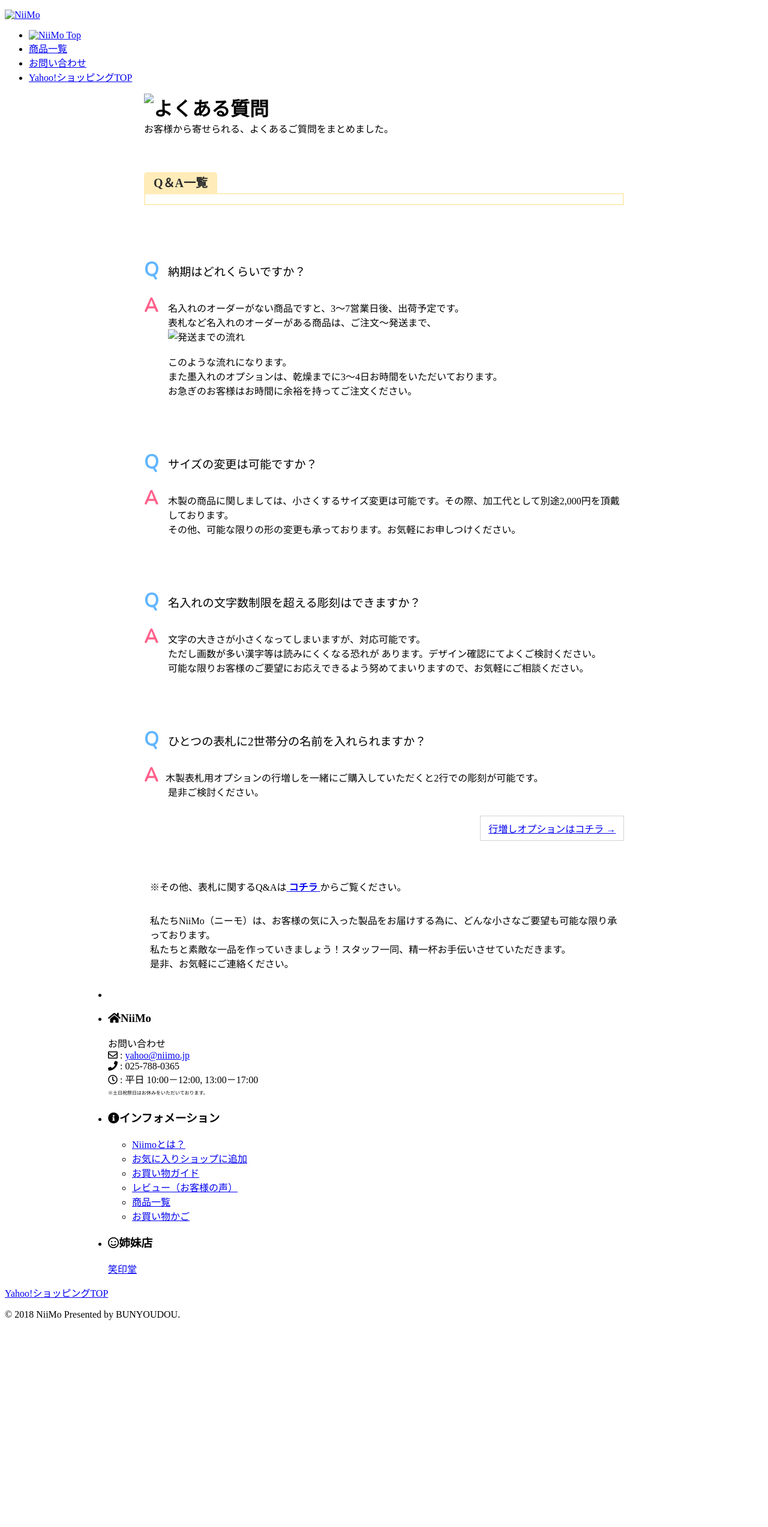
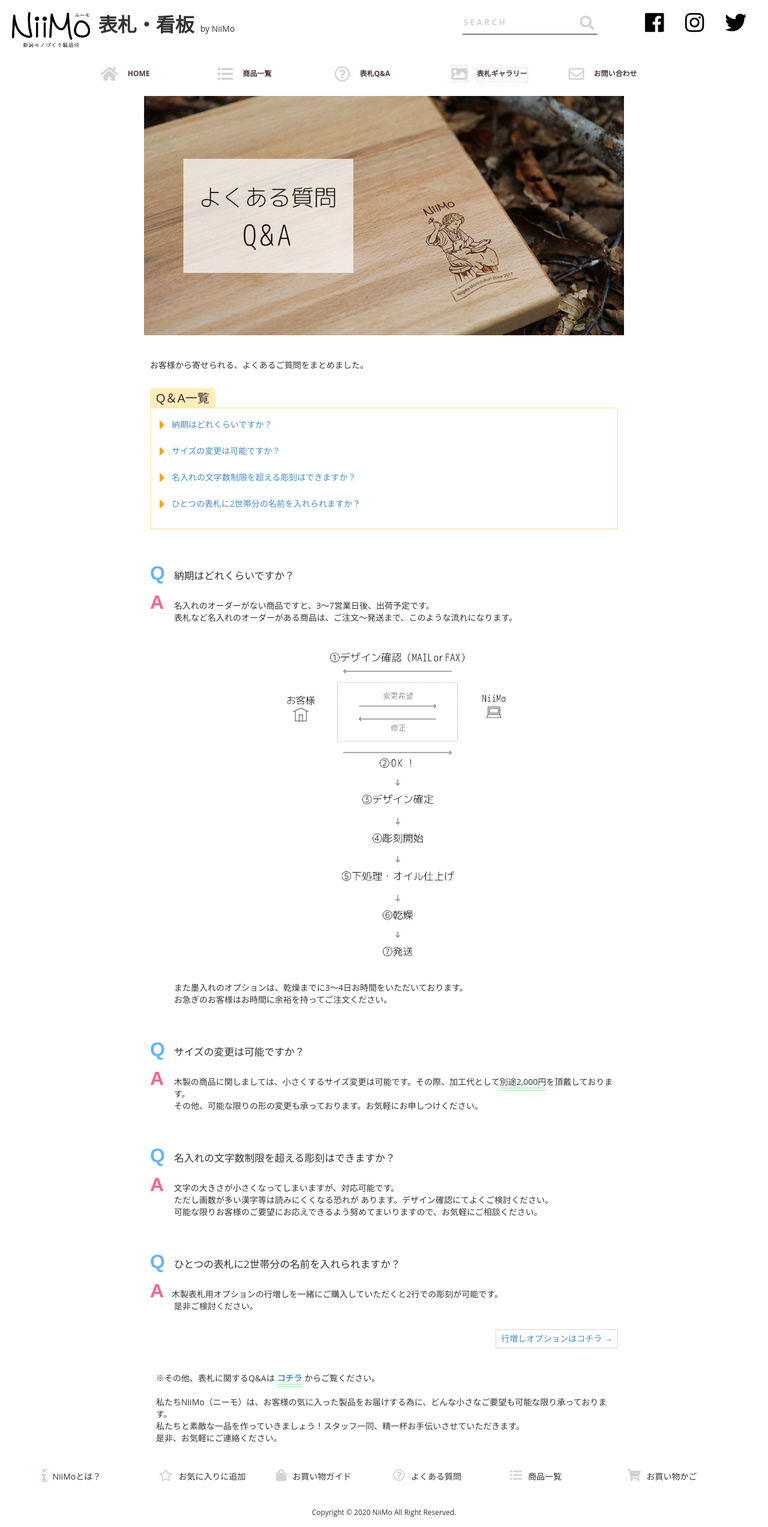
Before and after one commit to takuma-niimo/epnaire-triple, a plain HTML site: page content/question.html in a window 1280 px wide. Shown: the whole page at 60% size. Before the commit the page ends 2217 px from the top, so only its background shows below. Drawn offline with nearby package versions, Linux system fonts and the light colour scheme; some packages are replaced by stand-ins of ours; files that its build step writes are made by us from their sources; a script that the page names is missing.

Commit message:
fix question.

```diff
--- a/content/css/qa.css
+++ b/content/css/qa.css
@@ -169,32 +169,6 @@ small {
     line-height: .8rem;
 }
 
-/* p.left-desc {
-    float: left;
-    width: 60%;
-} */
-
-/* div.right-image {
-    float: right;
-    width: 35%;
-}
-div.right-image>img {
-    width: 100%;
-} */
-
-/* p.right-desc {
-    float: right;
-    width: 60%;
-} */
-
-/* div.left-image {
-    float: left;
-    width: 35%;
-}
-div.left-image>img {
-    width: 100%;
-} */
-
 div.link-to-product {
     text-align: right;
 }
@@ -203,3 +177,7 @@ div.link-to-product a {
     border: 1px solid lightgray;
     padding:.5rem .8rem;
 }
+
+span.under {
+    border-bottom: double 6px #b3f7be;
+}
--- a/content/question.html
+++ b/content/question.html
@@ -2,7 +2,7 @@
 <html lang="ja">
 <head>
 <title>【Yahoo!ショッピング】新潟モノづくり製造所～NiiMo～[よくある質問]</title>
-<link rel="icon" href="index2018/img/cropped-logo-1-32x32.png" sizes="32x32">
+<link rel="icon" href="img/cropped-logo-1-32x32.png" sizes="32x32">
 
 <meta charset="utf-8">
 <meta name="viewport" content="width=device-width, initial-scale=1.0">
@@ -13,54 +13,151 @@
 <meta property="og:title" content="新潟モノづくり製造所～NiiMo～ | よくある質問">
 <meta property="og:type" content="">
 <meta property="og:description" content="">
-<meta property="og:url" content="https://shopping.geocities.jp/niimo/question.html">
-<meta property="og:image" content="https://shopping.geocities.jp/niimo/index2018/img/question-top.png">
+<meta property="og:url" content="#">
+<meta property="og:image" content="#">
 <meta property="og:site_name" content="新潟モノづくり製造所～NiiMo～ | よくある質問">
 
-<!-- css -->
-<link href="index2018/css/reboot.css" rel="stylesheet" type="text/css">
-<link href="index2018/css/common.css" rel="stylesheet" type="text/css">
-<link href="index2018/css/header-menu.css" rel="stylesheet" type="text/css">
-<link href="index2018/css/footer.css" rel="stylesheet" type="text/css">
-<link href="index2018/css/slicknav.css" rel="stylesheet" type="text/css" media="all">
-<link href="index2018/css/qa.css" rel="stylesheet" type="text/css">
-
-  <!-- fonts -->
+<!-- Fontawesome -->
 <link rel="stylesheet" href="https://use.fontawesome.com/releases/v5.3.1/css/all.css" integrity="sha384-mzrmE5qonljUremFsqc01SB46JvROS7bZs3IO2EmfFsd15uHvIt+Y8vEf7N7fWAU" crossorigin="anonymous">
 <link href="https://maxcdn.bootstrapcdn.com/font-awesome/4.7.0/css/font-awesome.min.css" rel="stylesheet" >
-<link href="https://fonts.googleapis.com/css?family=Nunito" rel="stylesheet">
-</head>
+
+<!-- favicon -->
+<link rel="icon" href="../ftpsource/img/favicon.ico" sizes="32x32">
+
+<!-- bootstrap theme -->
+<link rel="stylesheet" href="../ftpsource/theme/white_pro-master/css/bootstrap.min.css">
+
+<!-- my style -->
+<link rel="stylesheet" href="css/qa.css">
+<link rel="stylesheet" href="../ftpsource/css/base.css">
+<link rel="stylesheet" href="../ftpsource/css/top.css">
 
 <body>
-<p class="logo-sp"><a href="#top"><img src="index2018/img/niimo-letter.png" alt="NiiMo"></a></p>
+<!-- navigation for mobile -->
+<nav class="mobile-header navbar navbar-default navbar-fixed-top container hidden-md hidden-lg">
+  <div class="row">
+    <div class="dummy col-xs-3 nopadding"></div>
+    <div class="shoptitle col-xs-4 nopadding">
+      <a href="https://shopping.geocities.jp/ep-naire/">
+        <h1>表札・看板</h1><span>by NiiMo</span>
+      </a>
+    </div>
+    <div class="navbar-sns container col-xs-4 nopadding">
+      <div class="row">
+        <div class="col-xs-4 nopadding">
+          <a href="https://www.facebook.com/niigatamonodukuri/"><i class="fab fa-facebook-f"></i></a>
+        </div>
+        <div class="col-xs-4 nopadding">
+          <a href="https://www.instagram.com/niimo.jp/"><i class="fab fa-instagram"></i></a>
+        </div>
+        <div class="col-xs-4 nopadding">
+          <a href="https://twitter.com/NiiMo_jp/"><i class="fab fa-twitter"></i></a>
+        </div>
+      </div>
+    </div>
+  </div>
+</nav>
 
-<div id="menu">
-  <div class="inner">
-    <ul>
-      <li><a href="https://shopping.geocities.jp/niimo/"><span><img src="index2018/img/niimo-letter.png" alt="NiiMo"> Top</span></a></li>
-      <li><a href="https://store.shopping.yahoo.co.jp/niimo/search.html"><span>商品一覧</span></a></li>
-      <li><a href="https://inform.shopping.yahoo.co.jp/niimo/contact.html"><span>お問い合わせ</span></a></li>
-      <li><a href="https://shopping.yahoo.co.jp/"><span>Yahoo!ショッピングTOP</span></a></li>
-    </ul>
+<!-- navigation for mobile -->
+<div id="navArea" class="mobile-header hidden-md hidden-lg">
+  <nav>
+    <h2>
+      <img src="../ftpsource/img/sp/logo.png" alt="">
+    </h2>
+    <div class="inner">
+      <ul>
+        <li><a href="https://shopping.geocities.jp/ep-naire/"><i class="fas fa-home"></i>HOME</a></li>
+        <li><a href="content/question.html"><i class="far fa-question-circle"></i>表札Q&amp;A</a></li>
+        <li><a href="#"><i class="fas fa-image"></i>表札ギャラリー</a></li>
+        <li><a href="https://shopping.yahoo.co.jp/my/wishlist/add/?store_id=ep-naire&.crumb=EXjl.6IVgpK"><i class="far fa-star"></i>お気に入りショップに登録</a></li>
+        <li><a href="https://store.shopping.yahoo.co.jp/ep-naire/guide.html"><i class="fas fa-shopping-bag"></i>お買い物ガイド</a></li>
+        <li><a href="https://order.shopping.yahoo.co.jp/cgi-bin/cart-form?catalog=ep-naire"><i class="fas fa-shopping-cart"></i>お買い物かご</a></li>
+        <li><a href="https://inform.shopping.yahoo.co.jp/ep-naire/contact.html"><i class="far fa-envelope"></i>お問い合わせ</a></li>
+
+        <li>
+          <div class="searchbox" style="margin-left: 10px;">
+            <div class="search">
+              <form  class="_right" action="https://store.shopping.yahoo.co.jp/ep-naire/search.html" method="get" name="form1" target="_top">
+                <input type="text" placeholder="SEARCH" value="" class="text" name="p">
+                <input type="submit" class="fas" value="&#xf002;">
+              </form>
+            </div>
+          </div>
+        </li>
+      </ul>
+
+      <div class="container sns-sp">
+        <div class="row">
+          <div class="col-xs-4"><a href="https://www.facebook.com/niigatamonodukuri/"><i class="fab fa-facebook-f"></i></a></div>
+          <div class="col-xs-4"><a href="https://www.instagram.com/niimo.jp/"><i class="fab fa-instagram"></i></a></div>
+          <div class="col-xs-4"><a href="https://twitter.com/NiiMo_jp/"><i class="fab fa-twitter"></i></a></div>
+        </div>
+      </div>
+    </div>
+  </nav>
+  <div class="navToggle">
+    <span></span> <span></span> <span></span>
   </div>
+  <div id="navMask"></div>
 </div>
 
-<h1 class="_maxwidth">
-  <img class="pc" src="index2018/img/question-top.png" alt="よくある質問">
-  <img class="sp" src="index2018/img/question-sptop.png" alt="よくある質問">
-</h1>
+<!-- navigation for pc -->
+<div class="whitespace-for-keyvisual-margin hidden-xs hidden-sm"></div>
+<nav class="pc-header navbar-fixed-top hidden-xs hidden-sm">
+  <div class="navbar-1st">
+    <div class="navbar-left">
+      <img src="../ftpsource/img/pc/niimo-logo2.png" alt="">
+      <h1>表札・看板</h1><span>by NiiMo</span>
+    </div>
+    <div class="navbar-right">
+      <div class="searchbox" style="margin-right: 60px;">
+        <div class="search">
+          <form  class="_right" action="https://store.shopping.yahoo.co.jp/ep-naire/search.html" method="get" name="form1" target="_top">
+            <input type="text" placeholder="SEARCH" value="" class="text" name="p">
+            <input type="submit" class="fas" value="&#xf002;">
+          </form>
+        </div>
+      </div>
+      <div class="container sns-pc">
+        <div class="row">
+          <div class="col-md-4"><a href="https://www.facebook.com/niigatamonodukuri/"><i class="fab fa-facebook-f"></i></a></div>
+          <div class="col-md-4"><a href="https://www.instagram.com/niimo.jp/"><i class="fab fa-instagram"></i></a></div>
+          <div class="col-md-4"><a href="https://twitter.com/NiiMo_jp/"><i class="fab fa-twitter"></i></a></div>
+        </div>
+      </div>
+    </div>
+  </div>
+  <div class="navbar-2nd">
+    <div class="container">
+      <div class="row">
+        <div class="col-md-1"></div>
+        <div class="col-md-2"><a href="https://shopping.geocities.jp/ep-naire/"><i class="fas fa-home"></i><p>HOME</p></a></div>
+        <div class="col-md-2"><a href="https://store.shopping.yahoo.co.jp/niimo/search.html"><i class="fas fa-list-ul"></i><p>商品一覧</p></a></div>
+        <div class="col-md-2"><a href="content/question.html"><i class="far fa-question-circle"></i><p>表札Q&amp;A</p></a></div>
+        <div class="col-md-2"><a href="#"><i class="fas fa-image"></i><p>表札ギャラリー</p></a></div>
+        <div class="col-md-2"><a href="https://inform.shopping.yahoo.co.jp/ep-naire/contact.html"><i class="far fa-envelope"></i><p>お問い合わせ</p></a></div>
+        <div class="col-md-1"></div>
+      </div>
+    </div>
+  </div>
+</nav>
+
+<h2 class="_maxwidth">
+  <img class="img-responsive hidden-xs" src="img/question-top.png" alt="よくある質問">
+  <img class="img-responsive hidden-sm hidden-md hidden-lg" src="img/question-sptop.png" alt="よくある質問">
+</h2>
 <p class="_maxwidth first">お客様から寄せられる、よくあるご質問をまとめました。</p>
 
 
 <article class="_maxwidth">
 
-  <div id="toc"><h2>Q＆A一覧</h2></div><script src="index2018/js/qa.js"></script>
+  <div id="toc"><h2>Q＆A一覧</h2></div><script src="js/toc.js"></script>
   <dl class="qa-entry">
     <dt>納期はどれくらいですか？</dt>
     <dd class="answer-text">
       名入れのオーダーがない商品ですと、3～7営業日後、出荷予定です。<br>
-      表札など名入れのオーダーがある商品は、ご注文～発送まで、<br>
-      <div class="block-image"><img src="index2018/img/qa-nouki.jpg" alt="発送までの流れ"></div><br>このような流れになります。<br>
+      表札など名入れのオーダーがある商品は、ご注文～発送まで、このような流れになります。
+      <div class="block-image"><img src="img/qa-nouki.jpg" alt="発送までの流れ" style="display: block; max-width: 400px; margin: 30px auto;"></div>
       また墨入れのオプションは、乾燥までに3～4日お時間をいただいております。<br>
       お急ぎのお客様はお時間に余裕を持ってご注文ください。
     </dd>
@@ -79,7 +176,7 @@
 
     <dt>ひとつの表札に2世帯分の名前を入れられますか？</dt>
     <dd class="answer-text">木製表札用オプションの行増しを一緒にご購入していただくと2行での彫刻が可能です。<br>是非ご検討ください。</dd>
-        <div class="link-to-product right-desc"><a href="https://store.shopping.yahoo.co.jp/niimo/hp-00-01-sign-op.html"><span>行増しオプションはコチラ →</span></a></div>
+        <div class="link-to-product"><a href="https://store.shopping.yahoo.co.jp/niimo/hp-00-01-sign-op.html"><span>行増しオプションはコチラ →</span></a></div>
 
   </dl>
   <p class="_maxwidth first">※その他、表札に関するQ&Aは<a href="https://shopping.geocities.jp/niimo/qa.html"> <span class="under"><b>コチラ</b></span> </a>からご覧ください。</p>
@@ -88,49 +185,85 @@
 </article>
 
 <footer>
-  <div class="container" style="max-width: 1000px; margin: 0 auto;">
-    <ul>
-      <li><img src="index2018/img/logo-white.png" alt=""></li>
+  <div class="footer-sp hidden-md hidden-lg">
+    <a href="#">
+      <div class="footer-part">
+        <i class="fas fa-chevron-right"></i>NiiMoとは？
+      </div>
+    </a>
 
-      <li class="address">
-        <h3><i class="fas fa-home"></i>NiiMo</h3>
-        <p>
-          お問い合わせ<br>
-          <i class="far fa-envelope"></i> : <a href="mailto:yahoo@niimo.jp">yahoo@niimo.jp</a><br>
-          <i class="fas fa-phone"></i> : 025-788-0365<br>
-          <i class="far fa-clock"></i> : 平日 10:00－12:00, 13:00－17:00<br>
-          <small>※土日祝祭日はお休みをいただいております。</small></p>
-      </li>
+    <a href="https://shopping.yahoo.co.jp/my/wishlist/add/?store_id=ep-naire&.crumb=EXjl.6IVgpK">
+      <div class="footer-part">
+        <i class="fas fa-chevron-right"></i>お気に入りショップに追加
+      </div>
+    </a>
 
-      <li class="info">
-        <h3><i class="fas fa-info-circle"></i>インフォメーション</h3>
-        <ul>
-          <li><a href="https://store.shopping.yahoo.co.jp/niimo/info.html">Niimoとは？</a></li>
-          <li><a href="https://shopping.yahoo.co.jp/my/wishlist/add/?store_id=niimo&.crumb=SwZ749gJYdk">お気に入りショップに追加</a></li>
-          <li><a href="https://store.shopping.yahoo.co.jp/niimo/guide.html#TopSPathList1">お買い物ガイド</a></li>
-          <li><a href="https://review.store.shopping.yahoo.co.jp/niimo/store/review/">レビュー（お客様の声）</a></li>
-          <li><a href="https://store.shopping.yahoo.co.jp/niimo/search.html">商品一覧</a></li>
-          <li><a href="https://order.shopping.yahoo.co.jp/cgi-bin/cart-form?catalog=niimo">お買い物かご</a></li>
-        </ul>
-      </li>
+    <a href="https://store.shopping.yahoo.co.jp/ep-naire/guide.html">
+      <div class="footer-part">
+        <i class="fas fa-chevron-right"></i>お買い物ガイド
+      </div>
+    </a>
 
-      <li>
-        <h3><i class="far fa-smile"></i>姉妹店</h3>
-        <p><a href="https://shopping.geocities.jp/ep-insho/" target="_blank">笑印堂</a></p>
-      </li>
-    </ul>
+    <a href="content/qa.html">
+      <div class="footer-part">
+        <i class="fas fa-chevron-right"></i>よくある質問
+      </div>
+    </a>
+
+    <a href="https://store.shopping.yahoo.co.jp/niimo/search.html">
+      <div class="footer-part">
+        <i class="fas fa-chevron-right"></i>商品一覧
+      </div>
+    </a>
+
+    <a href="https://order.shopping.yahoo.co.jp/cgi-bin/cart-form?catalog=ep-naire">
+      <div class="footer-part">
+        <i class="fas fa-chevron-right"></i>お買い物かご
+      </div>
+    </a>
   </div>
-  <div class="sayonara"><span><a href="https://shopping.yahoo.co.jp/" target="_blank">Yahoo!ショッピングTOP</a></span></div>
+
+  <div class="footer-pc hidden-xs hidden-sm">
+    <div class="container">
+      <div class="row">
+        <div class="col-md-2">
+          <a href="#"><i class="fas fa-info"></i>NiiMoとは？</a>
+        </div>
+
+        <div class="col-md-2">
+          <a href="https://shopping.yahoo.co.jp/my/wishlist/add/?store_id=ep-naire&.crumb=EXjl.6IVgpK"><i class="far fa-star"></i>お気に入りに追加</a>
+        </div>
+
+        <div class="col-md-2">
+          <a href="https://store.shopping.yahoo.co.jp/ep-naire/guide.html"><i class="fas fa-shopping-bag"></i>お買い物ガイド</a>
+        </div>
+
+        <div class="col-md-2">
+          <a href="content/qa.html"><i class="far fa-question-circle"></i>よくある質問</a>
+        </div>
+
+        <div class="col-md-2">
+          <a href="https://store.shopping.yahoo.co.jp/niimo/search.html"><i class="fas fa-list-ul"></i>商品一覧</a>
+        </div>
+
+        <div class="col-md-2">
+          <a href="https://order.shopping.yahoo.co.jp/cgi-bin/cart-form?catalog=ep-naire"><i class="fas fa-shopping-cart"></i>お買い物かご</a>
+        </div>
+      </div>
+    </div>
+  </div>
+
   <div class="copyright">
-    <p>&copy; 2018 NiiMo Presented by BUNYOUDOU.</p>
+    <p>Copyright &copy; 2020 NiiMo All Right Reserved.</p>
   </div>
 </footer>
 
-<div id="page_top"><a href="#menu"></a></div>
-<script type="text/javascript" src="https://code.jquery.com/jquery-1.11.0.min.js"></script>
-<script type="text/javascript" src="https://code.jquery.com/jquery-migrate-1.2.1.min.js"></script>
-<script src="index2018/js/nurunuru.js"></script>
-<script src="index2018/js/jquery.slicknav.js"></script>
-<script>$(function(){$('#menu').slicknav();$(".slicknav_menu .slicknav_nav .inner ul li").click(function(){$(".slicknav_menu .slicknav_nav").hide();})});</script>
+<!-- bootstrap theme -->
+<script src="https://code.jquery.com/jquery-3.4.1.slim.min.js" integrity="sha384-J6qa4849blE2+poT4WnyKhv5vZF5SrPo0iEjwBvKU7imGFAV0wwj1yYfoRSJoZ+n" crossorigin="anonymous"></script>
+<script src="https://cdn.jsdelivr.net/npm/popper.js@1.16.0/dist/umd/popper.min.js" integrity="sha384-Q6E9RHvbIyZFJoft+2mJbHaEWldlvI9IOYy5n3zV9zzTtmI3UksdQRVvoxMfooAo" crossorigin="anonymous"></script>
+<script src="../ftpsource/theme/white_pro-master/js/bootstrap.min.js"></script>
+
+<!-- hamburger navigation -->
+<script src="../ftpsource/js/nav.js"></script>
 </body>
 </html>
```
Also changed, not shown: content/qa.html (+2 -2 lines), content/img/question-sptop.png (added), content/img/question-top.png (added), content/js/toc.js (renamed from content/js/qa.js).
